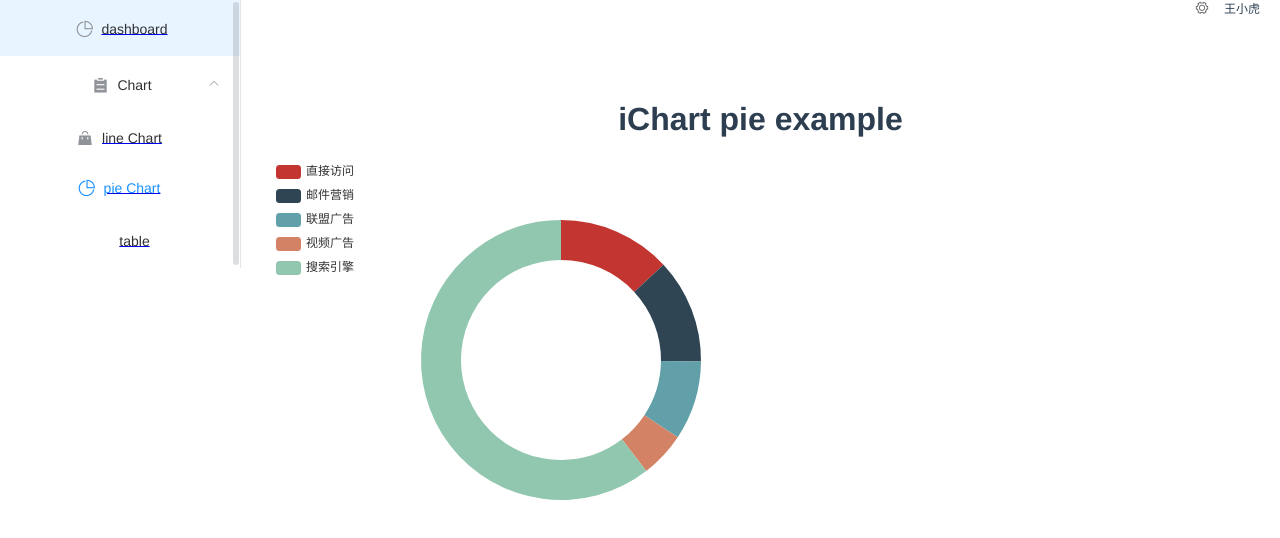
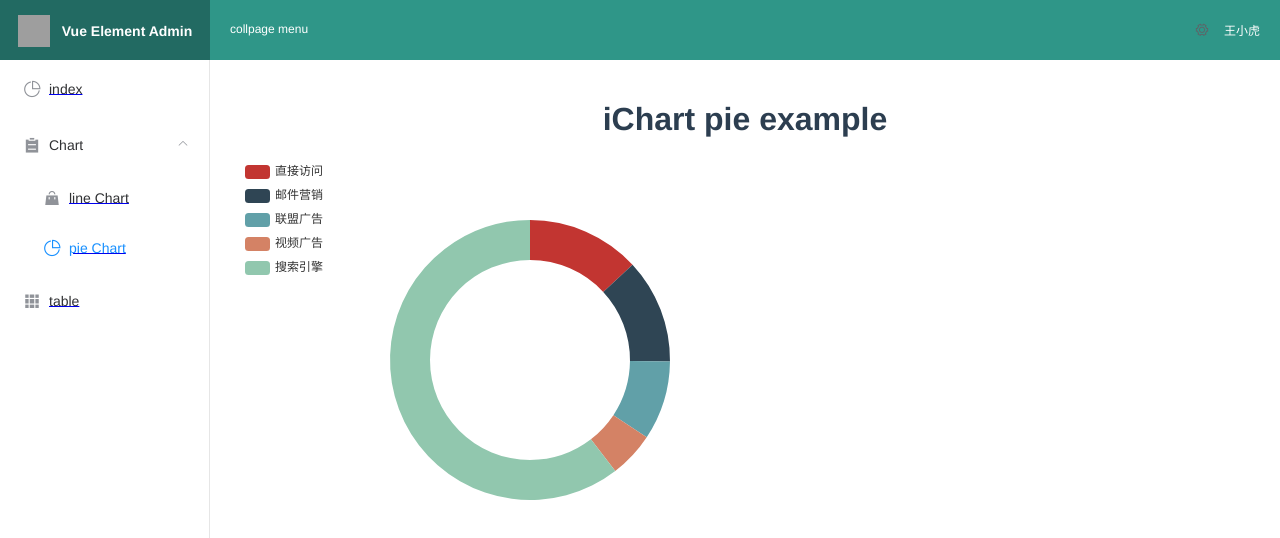
Before and after one commit to happydemoney/vue-admin-configure, a Vue app: page /chart/pie in a window 1280 px wide. Shown: the top 538 px of the page. Built offline with nearby package versions, Linux system fonts and the light colour scheme; grey boxes are pictures that could not be loaded.

Commit message:
【提交单号】：#layout-style-optimization 【问题描述】：layout-style-optimization 【提交类型】：追加递交 【上传人员】：happydemoney 【修改内容】：     1. layout-style-optimization 【相关单号】：无 【需要测试】：是

```diff
--- a/src/layout/components/appHeader.vue
+++ b/src/layout/components/appHeader.vue
@@ -1,5 +1,9 @@
 <template>
-    <el-header style="text-align: right; font-size: 12px">
+    <el-header class="app-header">
+        <div class="app-header-left">
+            collpage menu
+        </div>
+        <div class="app-header-right">
             <el-dropdown>
                 <i class="el-icon-setting" style="margin-right: 15px"></i>
                 <el-dropdown-menu slot="dropdown">
@@ -9,6 +13,7 @@
                 </el-dropdown-menu>
             </el-dropdown>
             <span>王小虎</span>
+        </div>
     </el-header>
 </template>
 
--- a/src/layout/components/sidebar/Logo.vue
+++ b/src/layout/components/sidebar/Logo.vue
@@ -45,9 +45,9 @@ export default Vue.extend({
 .sidebar-logo-container {
   position: relative;
   width: 100%;
-  height: 50px;
-  line-height: 50px;
-  background: #2b2f3a;
+  height: 60px;
+  line-height: 60px;
+  background: #226A62;
   text-align: center;
   overflow: hidden;
 
--- a/src/layout/components/sidebar/SidebarItem.vue
+++ b/src/layout/components/sidebar/SidebarItem.vue
@@ -30,12 +30,12 @@ import path from 'path'
 import { isExternal } from '@/utils/validate'
 import Item from './Item.vue'
 import AppLink from './Link.vue'
-import FixiOSBug from './FixiOSBug'
+// import FixiOSBug from './FixiOSBug'
 
 export default Vue.extend({
   name: 'SidebarItem',
   components: { Item, AppLink },
-  mixins: [FixiOSBug],
+  // mixins: [FixiOSBug],
   props: {
     // route object
     item: {
--- a/src/layout/components/sidebar/index.vue
+++ b/src/layout/components/sidebar/index.vue
@@ -1,5 +1,5 @@
 <template>
-  <div :class="{'has-logo':showLogo}">
+  <el-aside class="app-sidebar-wrap" :class="{'has-logo':showLogo}">
     <logo v-if="showLogo" :collapse="isCollapse" />
     <el-scrollbar wrap-class="scrollbar-wrapper">
       <el-menu
@@ -15,7 +15,7 @@
         <sidebar-item v-for="route in routes" :key="route.path" :item="route" :base-path="route.path" />
       </el-menu>
     </el-scrollbar>
-  </div>
+  </el-aside>
 </template>
 
 <script lang="ts">
@@ -44,7 +44,7 @@ export default Vue.extend({
     },
     showLogo() {
       // return this.$store.state.settings.sidebarLogo
-      return false
+      return true
     },
     variables() {
       return variables
--- a/src/layout/index.vue
+++ b/src/layout/index.vue
@@ -1,8 +1,6 @@
 <template>
     <el-container>
-        <el-aside width="241px">
-            <sidebar></sidebar>
-        </el-aside>
+        <sidebar></sidebar>
         <el-container direction="vertical">
             <app-header></app-header>
             <app-main></app-main>
@@ -12,6 +10,7 @@
 </template>
 
 <script lang="ts">
+import '@/styles/layout.scss'
 import Vue from 'vue'
 import { AppMain, AppHeader, Sidebar } from './components'
 
--- a/src/router/index.ts
+++ b/src/router/index.ts
@@ -10,12 +10,24 @@ Vue.use(VueRouter);
 const routes = [
   {
     path: "/",
-    name: "Home",
+    name: "root",
+    redirect: '/index',
     component: Layout,
     meta: {
       title: 'dashboard',
       icon: 'pie-chart'
-    }
+    },
+    children: [
+      {
+        path: "index",
+        name: "home",
+        component: () => import( /* webpackChunkName: "HelloWorld" */ '@/views/HelloWorld.vue'),
+        meta: {
+          title: 'index',
+          icon: 'pie-chart'
+        }
+      }
+    ]
   },
   ChartRouter,
   TableRouter
--- a/src/router/modules/table.ts
+++ b/src/router/modules/table.ts
@@ -7,14 +7,14 @@ const TableRouter = {
     name: 'table',
     meta: {
       title: 'table',
-      icon: 'marketing'
+      icon: 's-grid'
     },
     children: [
         {
             path: 'index',
             component: () => import('@/views/table/index.vue'),
             name: 'tableIndex',
-            meta: { title: 'table', icon: 'marketing', noCache: true }
+            meta: { title: 'table', icon: 's-grid', noCache: true }
         }
     ]
 }
--- /dev/null
+++ b/src/styles/layout.scss
@@ -0,0 +1,31 @@
+// sidebar
+.app-sidebar-wrap {
+    width: 210px !important;
+    overflow: hidden !important;
+    background-color: #20222A;
+    .el-scrollbar__wrap {
+        overflow-x: hidden;
+    }
+    .el-scrollbar,
+    .el-scrollbar__view {
+        height: 100%;
+    }
+    .el-menu {
+        height: 100%;
+        text-align: left;
+    }
+}
+
+// header
+.app-header {
+    font-size: 12px;
+    background-color: #2F9688;
+    display: flex;
+    justify-content: space-between;
+    align-items: center;
+    color: #fff;
+    .app-header-left {
+    }
+    .app-header-right {
+    }
+}
--- a/src/styles/variables.scss
+++ b/src/styles/variables.scss
@@ -13,7 +13,7 @@ $menuText:#bfcbd9;
 $menuActiveText:#409EFF;
 $subMenuActiveText:#f4f4f5; // https://github.com/ElemeFE/element/issues/12951
 
-$menuBg:#304156;
+$menuBg: #20222A;
 $menuHover:#263445;
 
 $subMenuBg:#1f2d3d;
```
Lines whose indentation alone changed are shown as unchanged.
